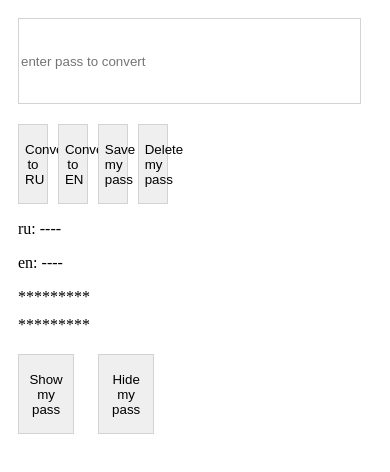
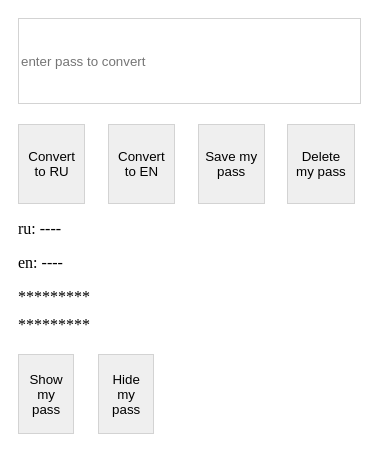
Before and after one commit to coderkot/save-my-pass, a plain HTML site: page index.html in a window 390 px wide. Drawn offline with Linux system fonts and the light colour scheme.

Commit message:
media queries #4

```diff
--- a/styles.css
+++ b/styles.css
@@ -39,7 +39,7 @@ button:active {
     }
 
     #tools {
-        width: 40%;
+        width: 90%;
     }
 
     #tools button {
```
